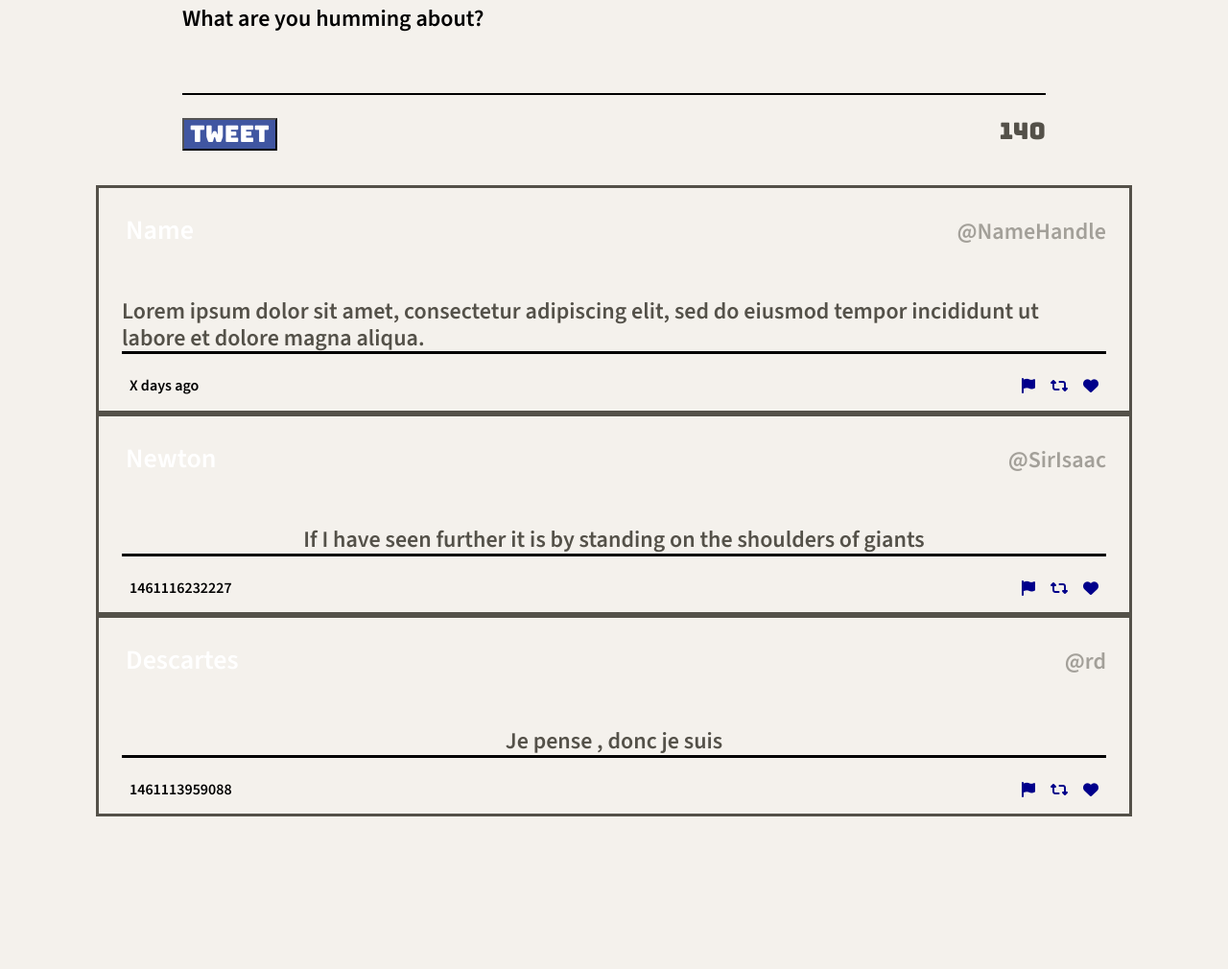
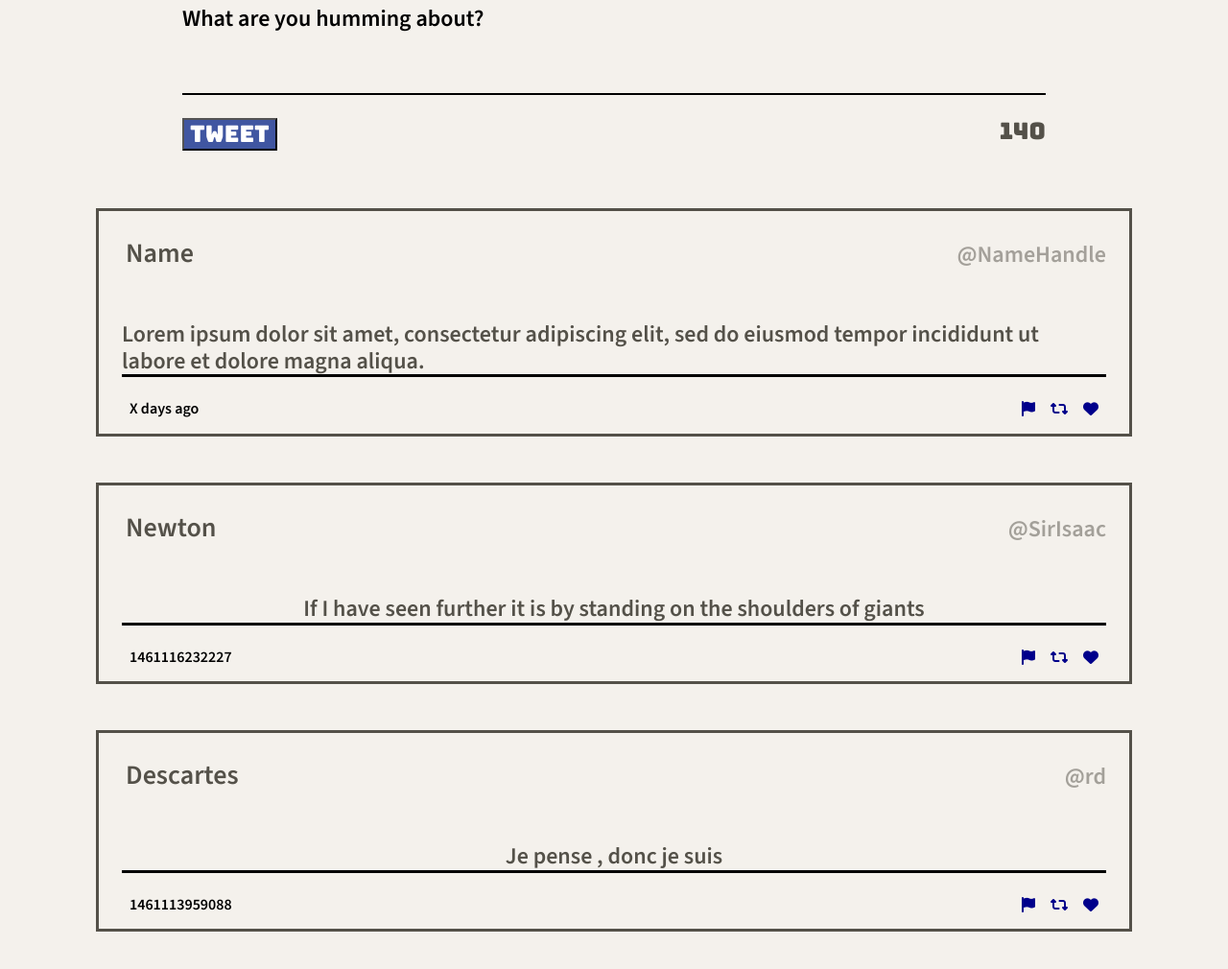
Before and after one commit to teejaynam/tweeter, a website: page public/index.html in a window 1280 px wide. Shown: the part 616-1626 px from the top of the page at 96% size. Before the commit the page ends 1503 px from the top, so only its background shows below. Drawn offline with nearby package versions, Linux system fonts and the light colour scheme.

Commit message:
update hover to be in tweet article instead of container so it can be highlighted when hover over respective tweets

```diff
--- a/public/styles/tweets.css
+++ b/public/styles/tweets.css
@@ -4,17 +4,18 @@
   flex-direction: column;
   font-family: 'Source Sans 3';
   margin: 1.5em;
-  transition: box-shadow 0.3s ease-in-out;
-}
-
-.posted-tweets:hover {
-  box-shadow: 0 0 10px rgba(0, 0, 0, 0.5);
 }
 
 .tweet{
   border: 3px;
   border-style: solid;
   width: 100%;
+  margin: 1em;
+  transition: box-shadow 0.3s ease-in-out;
+}
+
+.tweet:hover {
+  box-shadow: 0 0 10px rgba(0, 0, 0, 0.5);
 }
 
 article.tweet header{
@@ -25,6 +26,7 @@ article.tweet header{
 
 /*Name*/
 article.tweet h3{
+  color: inherit;
   margin-left: 1em;
   font-weight: 500;
 }
@@ -35,6 +37,7 @@ article.tweet h4{
   opacity: .5;
 }
 
+/*tweet content*/
 article.tweet p{
   display: flex;
   justify-content: space-evenly;
```
